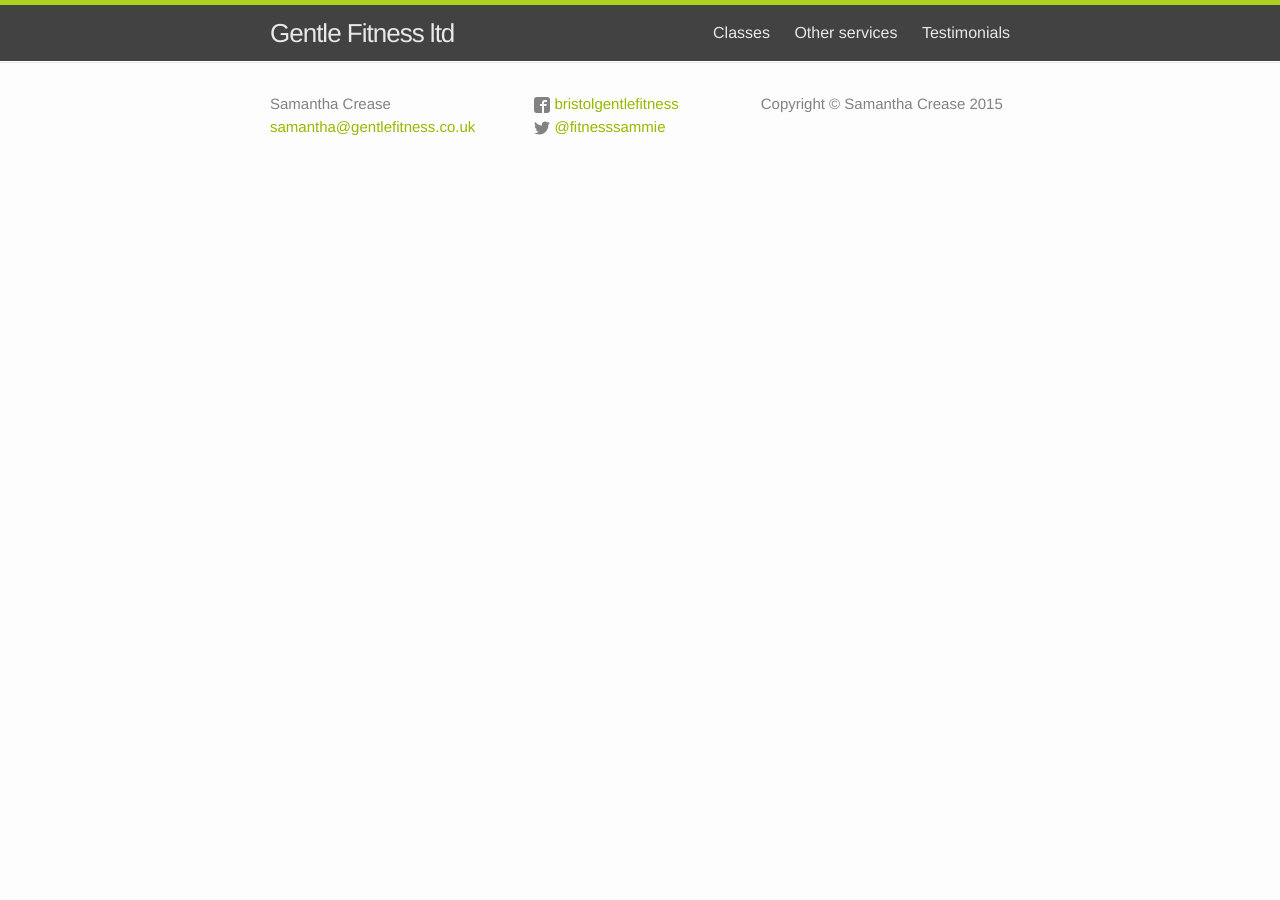
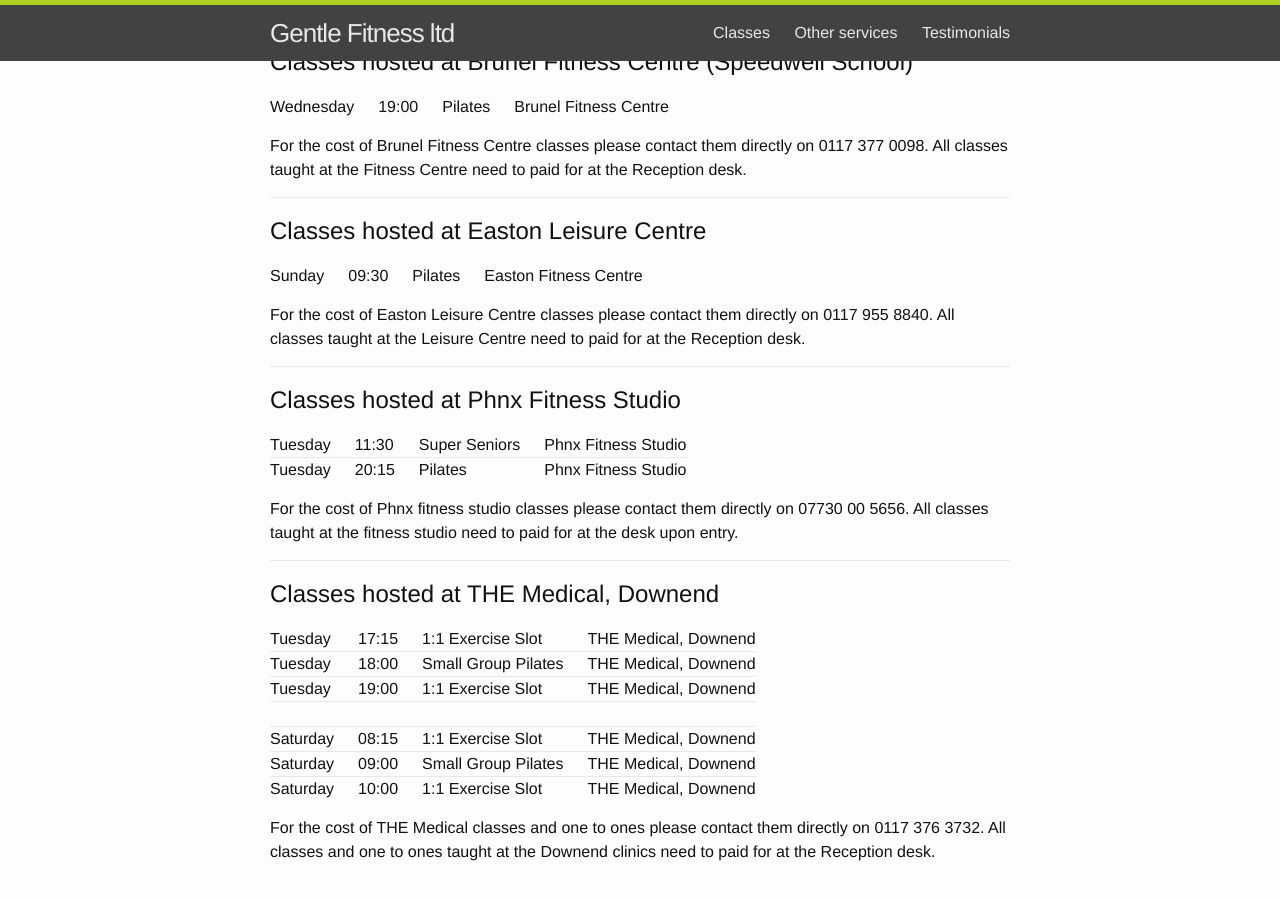
Before and after one commit to gentlefitness-www/gentlefitness-www, a Jekyll site: the page built from classes.md, in a window 1280 px wide and 900 px high, scrolled down 1908 px. Built offline with Jekyll 4.4.1, drawn with Linux system fonts in a browser that asks for light colours; before the commit the page ends 2106 px from its top, so only the background shows below that; some of the changed text lies outside the part shown.

Commit message:
Classes update to include Phnx and THE Medical

```diff
--- a/classes.md
+++ b/classes.md
@@ -10,10 +10,12 @@ Gentle Fitness ltd offers:
 
 - [Community classes](#community-classes)
 - [Classes hosted at Keynsham Leisure Centre](#classes-hosted-at-keynsham-leisure-centre)
-- [Excercise courses for Keynsham Leisure Centre](#exercise-courses-for-keynsham-leisure-centre)
+- [Exercise courses for Keynsham Leisure Centre](#exercise-courses-for-keynsham-leisure-centre)
 - [Classes hosted at Sir Bernard Lovell Sports Centre](#classes-hosted-at-sir-bernard-lovell-sports-centre)
 - [Classes hosted at Brunel Fitness Centre](#classes-hosted-at-brunel-fitness-centre-speedwell-school)
 - [Classes hosted at Easton Leisure Centre](#classes-hosted-at-easton-leisure-centre)
+- [Classes hosted at Phnx Fitness Studio](#classes-hosted-at-phnx-fitness-studio)
+- [Classes hosted at THE Medical, Downend](#classes-hosted-at-the-medical-downend)
 
 ## Community classes
 
@@ -24,6 +26,12 @@ For the most up to date classes please check out my
 |09:35|Yoga course         |Keynsham Leisure Centre|
 |17:45|Yoga class          |Keynsham Leisure Centre|
 |19:00|Ante Natal course   |Keynsham Leisure Centre|
+||**Tuesday**                                      |
+|11:30|Super Seniors       |Phnx Fitness Studio    |
+|17:15|1:1 Exercise Slot   |THE Medical, Downend   |
+|18:00|Small Group Pilates |THE Medical, Downend   |
+|19:00|1:1 Exercise Slot   |THE Medical, Downend   |
+|20:15|Pilates             |Phnx Fitness Studio    |
 ||**Wednesday**                                    |
 |09:35|Yoga class          |Keynsham Leisure Centre|
 |10:45|Post Natal course   |Keynsham Leisure Centre|
@@ -34,6 +42,10 @@ For the most up to date classes please check out my
 ||**Friday**                                       |
 |09:55|Beginners Pilates   |Keynsham Leisure Centre|
 |11:00|Super Seniors       |Keynsham Leisure Centre|
+||**Saturday**                                     |
+|08:15|1:1 Exercise Slot   |THE Medical, Downend   |
+|09:00|Small Group Pilates |THE Medical, Downend   |
+|10:00|1:1 Exercise Slot   |THE Medical, Downend   |
 ||**Sunday**                                       |
 |09:30|Pilates             |Easton Leisure Centre  |
 
@@ -55,7 +67,7 @@ All classes taught at the Leisure Centre need to paid for at the Reception desk.
 ## Exercise courses for Keynsham Leisure Centre
 
 These are 6 weeks long and must be booked in advance.
-The next batch of courses are starting on 1st June 2015:
+Call the Centre directly on 01225 439680 to enquire about the next batch of courses.
 
 |Monday   |09:35|Yoga      |
 |Monday   |19:00|Ante natal|
@@ -87,3 +99,28 @@ All classes taught at the Fitness Centre need to paid for at the Reception desk.
 
 For the cost of Easton Leisure Centre classes please contact them directly on 0117 955 8840.
 All classes taught at the Leisure Centre need to paid for at the Reception desk.
+
+-------------------------------------------------------------------------------
+
+## Classes hosted at Phnx Fitness Studio
+
+|Tuesday|11:30|Super Seniors|Phnx Fitness Studio|
+|Tuesday|20:15|Pilates      |Phnx Fitness Studio|
+
+For the cost of Phnx fitness studio classes please contact them directly on 07730 00 5656.
+All classes taught at the fitness studio need to paid for at the desk upon entry.
+
+-------------------------------------------------------------------------------
+
+## Classes hosted at THE Medical, Downend
+
+|Tuesday|17:15|1:1 Exercise Slot  |THE Medical, Downend|
+|Tuesday|18:00|Small Group Pilates|THE Medical, Downend|
+|Tuesday|19:00|1:1 Exercise Slot  |THE Medical, Downend|
+||
+|Saturday|08:15|1:1 Exercise Slot  |THE Medical, Downend|
+|Saturday|09:00|Small Group Pilates|THE Medical, Downend|
+|Saturday|10:00|1:1 Exercise Slot  |THE Medical, Downend|
+
+For the cost of THE Medical classes and one to ones please contact them directly on 0117 376 3732.
+All classes and one to ones taught at the Downend clinics need to paid for at the Reception desk.
```
